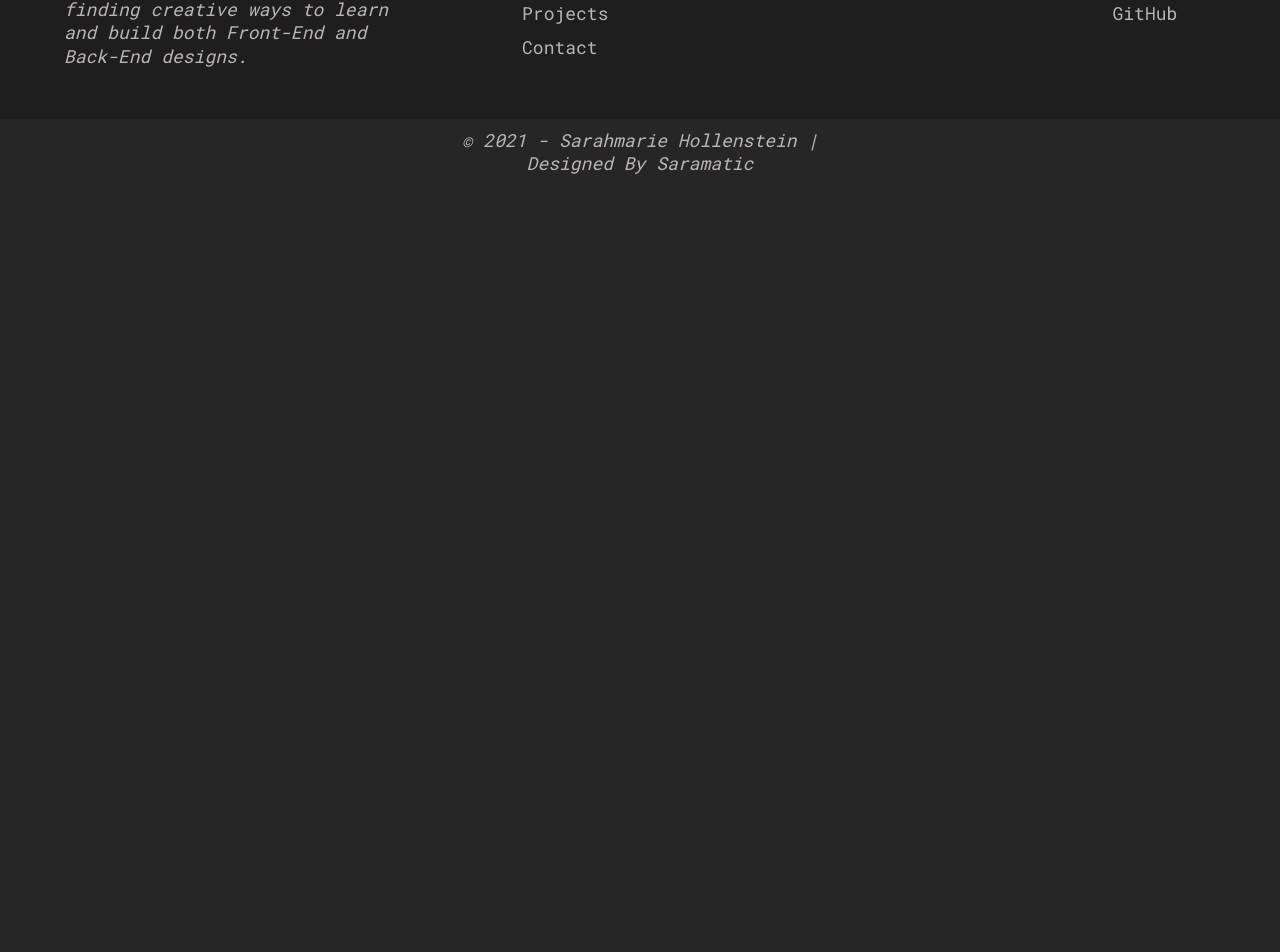
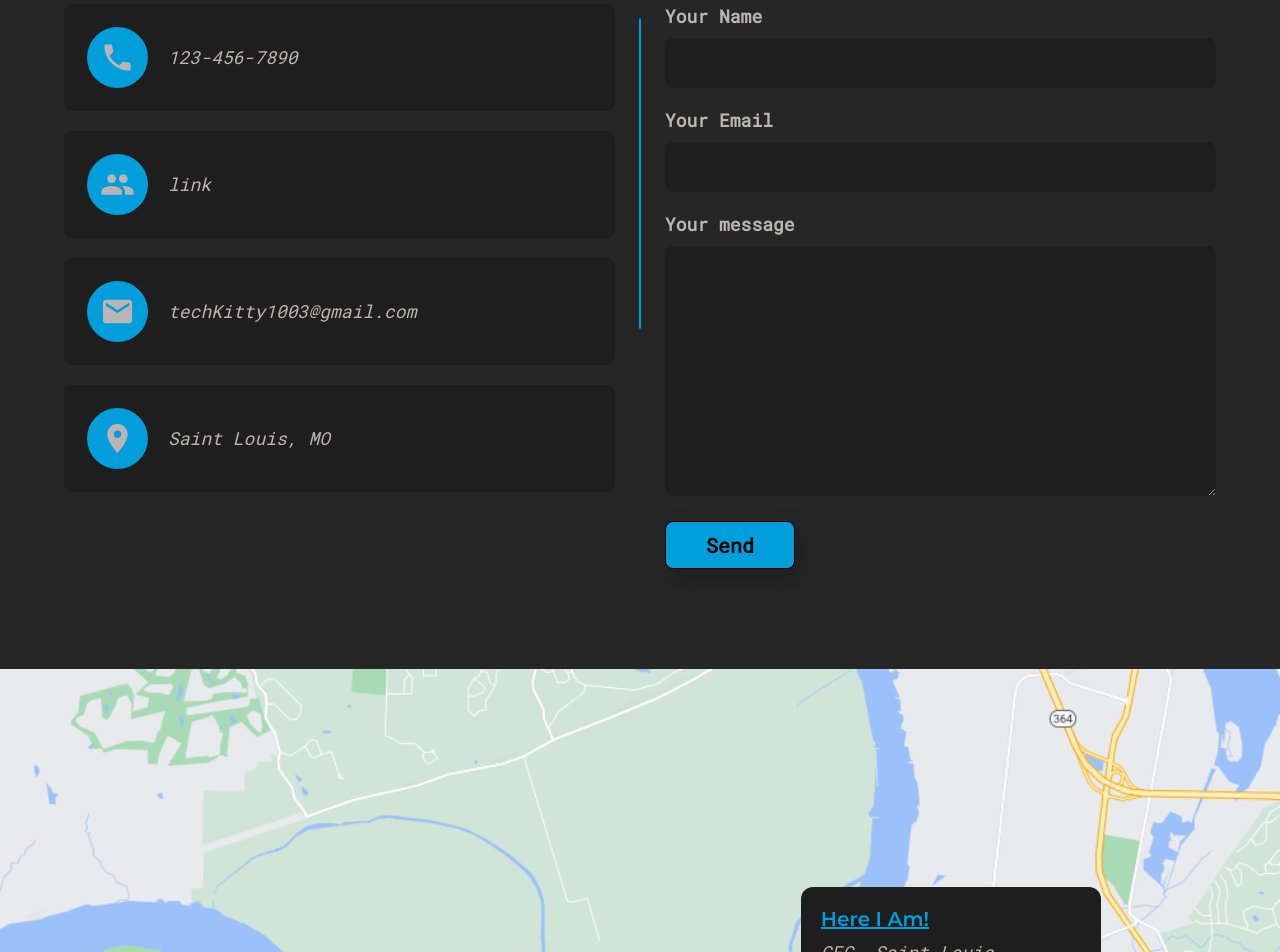
Before and after one commit to sarahmarie1976/Sarahmarie_Portfolio, a React (Create React App) app: page /contact in a window 1280 px wide. Shown: the part 269-1221 px from the top of the page. Before the commit the page ends 800 px from the top, so only its background shows below. Built offline with nearby package versions, Linux system fonts and the light colour scheme; the HTML template or start-up script is replaced by a standard one; a web font is replaced by a local one.

Commit message:
:tada: finished up contact page

```diff
--- /dev/null
+++ b/src/Components/ContactForm.js
@@ -0,0 +1,95 @@
+import React, { useState } from 'react';
+import styled from 'styled-components';
+
+const FormStyle = styled.form`
+  width: 100%;
+  .form-group {
+    width: 100%;
+    margin-bottom: 2rem;
+  }
+  label {
+    font-size: 1.8rem;
+    /* color: var(--teal-bl); */
+    font-weight: bold;
+  }
+  input,
+  textarea {
+    width: 100%;
+    font-size: 2rem;
+    padding: 1.2rem;
+    color: var(--gray-1);
+    background-color: var(--deep-dark);
+    outline: none;
+    border: none;
+    border-radius: 8px;
+    margin-top: 1rem;
+  }
+  textarea {
+    min-height: 250px;
+    resize: vertical;
+  }
+  button[type='submit'] {
+    background-color: var(--teal-bl);
+    color: var(--black);
+    font-size: 2rem;
+    font-weight: bold;
+    display: inline-block;
+    outline: none;
+    border: 1px solid;
+    padding: 10px;
+    box-shadow: 5px 10px 18px var(--deep-dark);
+    padding: 1rem 4rem;
+    border-radius: 8px;
+    cursor: pointer;
+  }
+`;
+
+export default function ContactForm() {
+  const [name, setName] = useState('');
+  const [email, setEmail] = useState('');
+  const [message, setMessage] = useState('');
+  return (
+    <FormStyle>
+      <form>
+        <div className="form-group">
+          <label htmlFor="name">
+            Your Name
+            <input
+              type="text"
+              id="name"
+              name="name"
+              value={name}
+              onChange={(e) => setName(e.target.value)}
+            />
+          </label>
+        </div>
+
+        <div className="form-group">
+          <label htmlFor="email">
+            Your Email
+            <input
+              type="text"
+              id="email"
+              name="email"
+              value={email}
+              onChange={(e) => setEmail(e.target.value)}
+            />
+          </label>
+        </div>
+        <div className="form-group">
+          <label htmlFor="message">
+            Your message
+            <textarea
+              type="text"
+              id="message"
+              name="message"
+              value={message}
+              onChange={(e) => setMessage(e.target.value)}
+            />
+          </label>
+        </div>
+        <button type="submit">Send</button>
+      </form>
+    </FormStyle>
+  );
+}
--- /dev/null
+++ b/src/Components/ContactInfoItem.js
@@ -0,0 +1,41 @@
+import React from 'react';
+import { MdPlace } from 'react-icons/md';
+import styled from 'styled-components';
+
+import PText from './PText';
+
+const ItemStyles = styled.div`
+  padding: 2.3rem;
+  background-color: var(--deep-dark);
+  display: flex;
+  align-items: center;
+  gap: 2rem;
+  border-radius: 8px;
+  margin-bottom: 2rem;
+  .icon {
+    color: var(--white);
+    background-color: var(--teal-bl);
+    padding: 1.3rem;
+    display: flex;
+    align-items: center;
+    justify-content: center;
+    border-radius: 50%;
+  }
+  svg {
+    width: 3.5rem;
+  }
+`;
+
+export default function ContactInfoItem({
+  icon = <MdPlace />,
+  text = 'I need text ',
+}) {
+  return (
+    <ItemStyles>
+      <div className="icon">{icon}</div>
+      <div className="info">
+        <PText>{text}</PText>
+      </div>
+    </ItemStyles>
+  );
+}
--- /dev/null
+++ b/src/Components/ContactSection.js
@@ -0,0 +1,76 @@
+import React from 'react';
+import { MdEmail, MdGroup, MdLocalPhone } from 'react-icons/md';
+import styled from 'styled-components';
+
+import ContactForm from './ContactForm';
+import ContactInfoItem from './ContactInfoItem';
+import SectionTitle from './SectionTitle';
+
+const ContactSectionStyle = styled.div`
+  padding: 10rem 0;
+  .contactSection__wrapper {
+    display: flex;
+    gap: 5rem;
+    margin-top: 7rem;
+    justify-content: space-between;
+    position: relative;
+  }
+  .contactSection__wrapper::after {
+    position: absolute;
+    content: '';
+    width: 2px;
+    height: 55%;
+    background-color: var(--teal-bl);
+    left: 50%;
+    top: 30%;
+    transform: translate(-50%, -50%);
+  }
+  .left {
+    width: 100%;
+    max-width: 600px;
+  }
+  .right {
+    max-width: 600px;
+    width: 100%;
+    border-radius: 12px;
+  }
+  @media only screen and (max-width: 768px) {
+    .contactSection__wrapper {
+      flex-direction: column;
+    }
+    .contactSection__wrapper::after {
+      display: none;
+    }
+    .left,
+    .right {
+      max-width: 100%;
+    }
+    .right {
+      padding: 4rem 2rem 2rem 2rem;
+    }
+  }
+`;
+
+export default function ContactSection() {
+  return (
+    <ContactSectionStyle>
+      <div className="container">
+        <SectionTitle heading="Contact" subheading="Let's Get In Touch " />
+        <div className="contactSection__wrapper">
+          <div className="left">
+            <ContactInfoItem icon={<MdLocalPhone />} text="123-456-7890" />
+            <ContactInfoItem icon={<MdGroup />} text="link" />
+            <ContactInfoItem
+              icon={<MdEmail />}
+              text="techKitty1003@gmail.com"
+            />
+            <ContactInfoItem text="Saint Louis, MO" />
+          </div>
+          <div className="right">
+            <ContactForm />
+          </div>
+        </div>
+      </div>
+    </ContactSectionStyle>
+  );
+}
--- /dev/null
+++ b/src/Components/Map.js
@@ -0,0 +1,64 @@
+import React from 'react';
+import styled from 'styled-components';
+
+import MapImg from '../assets/images/map1.png';
+import PText from './PText';
+
+const MapStyles = styled.div`
+  background: url(${MapImg}) no-repeat center/ cover;
+  min-height: 400px;
+  .container {
+    position: relative;
+    min-height: 400px;
+  }
+  .map__card {
+    position: absolute;
+    right: 10%;
+    bottom: 10%;
+    padding: 2rem;
+    background: var(--deep-dark);
+    width: 100%;
+    max-width: 300px;
+    border-radius: 12px;
+  }
+  .map__card__heading {
+    font-size: 2rem;
+    color: var(--teal-bl);
+    margin-bottom: 1rem;
+    text-decoration: underline;
+  }
+  .map__card__link {
+    display: inline-block;
+    font-size: 1.6rem;
+  }
+  @media only screen and (max-width: 768px) {
+    background-position: 80% center;
+  }
+  @media only screen and (max-width: 400px) {
+    .map__card {
+      max-width: none;
+      right: auto;
+    }
+  }
+`;
+
+export default function Map() {
+  return (
+    <MapStyles>
+      <div className="container">
+        <div className="map__card">
+          <h3 className="map__card__heading">Here I Am!</h3>
+          <PText>GEC, Saint Louis, Missouri</PText>
+          <a
+            className="map__card__link"
+            href="https://www.google.com/maps/place/Beckemeier+Conservation+Area/@38.678663,-90.5309249,17z/data=!3m1!4b1!4m5!3m4!1s0x87df2b623765a72f:0x8203089b60b3a82d!8m2!3d38.6786588!4d-90.5287362"
+            target="_blank"
+            rel="noreferrer"
+          >
+            Open In Google Maps
+          </a>
+        </div>
+      </div>
+    </MapStyles>
+  );
+}
--- a/src/Pages/about.js
+++ b/src/Pages/about.js
@@ -37,6 +37,7 @@ const AboutPageStyles = styled.div`
       padding: 0.5rem;
       border-radius: 8px;
     }
+
   }
   .about__heading {
     font-size: 3.6rem;
--- a/src/Pages/contact.js
+++ b/src/Pages/contact.js
@@ -1,9 +1,13 @@
 import React from 'react';
+
+import ContactSection from '../Components/ContactSection';
+import Map from '../Components/Map';
 
 export default function Contact() {
   return (
     <div>
-      <h1> This is my Contacts Page</h1>
+      <ContactSection />
+      <Map />
     </div>
   );
 }
--- a/src/Pages/projects.js
+++ b/src/Pages/projects.js
@@ -22,7 +22,7 @@ const ProjectStyle = styled.div`
     width: 100%;
     font-size: 2rem;
     padding: 0.8rem;
-    color: var(--teal-bl);
+    color: var(--black);
     font-weight: bold;
     border-radius: 6px;
     outline: none;
--- a/src/styles/Typography.js
+++ b/src/styles/Typography.js
@@ -1,7 +1,8 @@
 import { createGlobalStyle } from 'styled-components';
+
+import MontserratBold from '../assets/fonts/Montserrat-Bold.ttf';
+import MontserratSemiBold from '../assets/fonts/Montserrat-SemiBold.ttf';
 import RobotoMonoRegular from '../assets/fonts/RobotoMono-Regular.ttf';
-import MontserratSemiBold from '../assets/fonts/Montserrat-SemiBold.ttf';
-import MontserratBold from '../assets/fonts/Montserrat-Bold.ttf';
 
 const Typography = createGlobalStyle`
   @font-face {
```
Also changed, not shown: src/assets/images/map.png (deleted), src/assets/images/map1.png (added).
